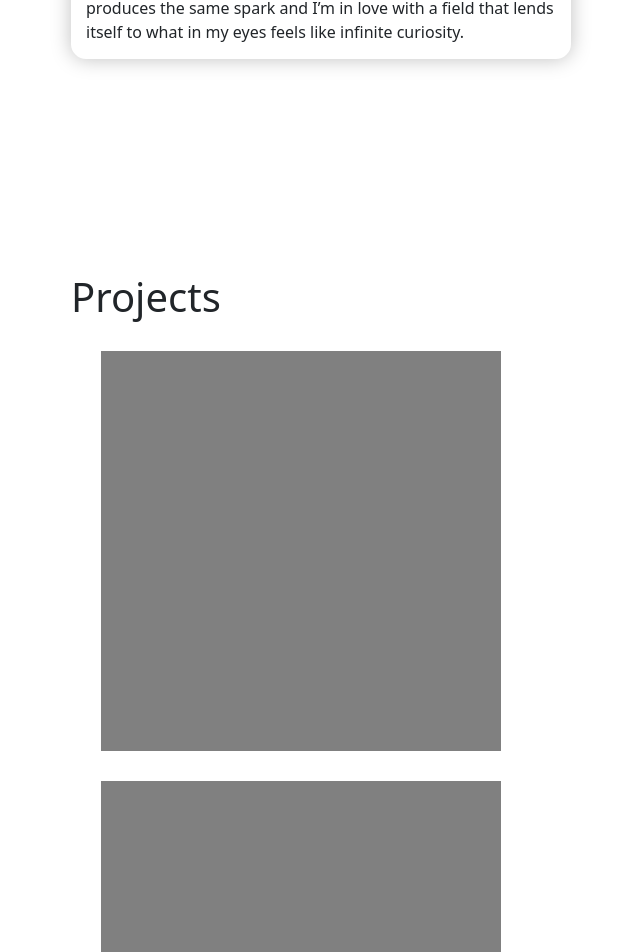
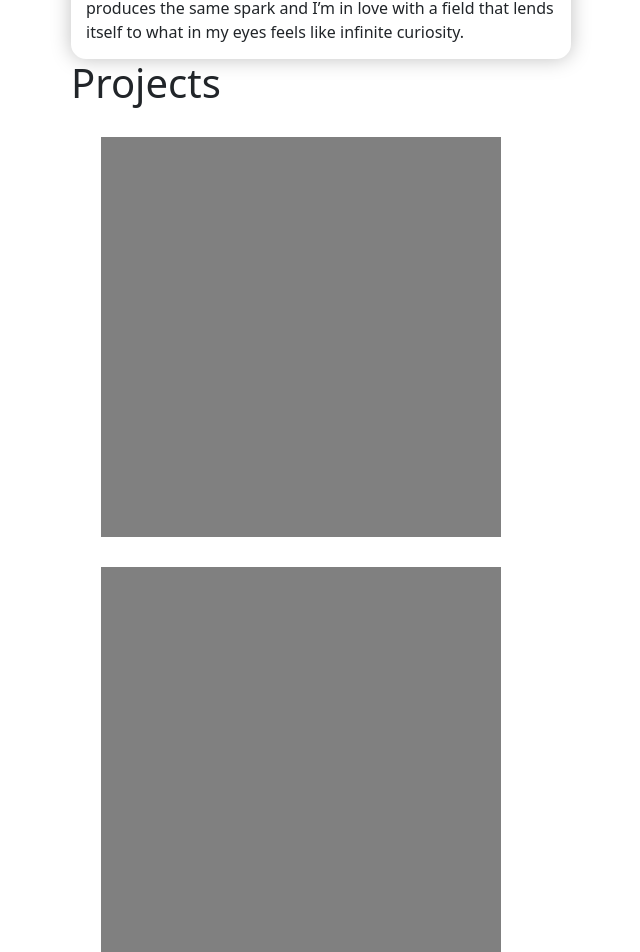
Before and after one commit to clds84/portfolio, a React (Create React App) app: page / in a window 1280 px wide. Shown: the part 453-1405 px from the top of the page, without its empty margins (319-959 px from the left). Built offline with nearby package versions, Linux system fonts and the light colour scheme.

Commit message:
added more projects to test layout

```diff
--- a/src/components/Home.js
+++ b/src/components/Home.js
@@ -22,7 +22,17 @@ const Home = (props) => {
 					I’ve always been an inquisitive person. In the last decade, I’ve taught myself how to sew, make shoes, and fix cars. What starts small like reading a book turns into moving to Florence, Italy to apprentice as a bespoke shoemaker. It has led to me teaching over 250 people how to sew. Software Engineering produces the same spark and I’m in love with a field that lends itself to what in my eyes feels like infinite curiosity.
 					</div>
 					<div class="projects">
-						<h1>Projects</h1>
+						<h1 class="projects-title">Projects</h1>
+						<a href="">
+							<div class="project">
+
+							</div>
+						</a>
+						<a href="">
+							<div class="project">
+
+							</div>
+						</a>
 						<a href="">
 							<div class="project">
 
```
